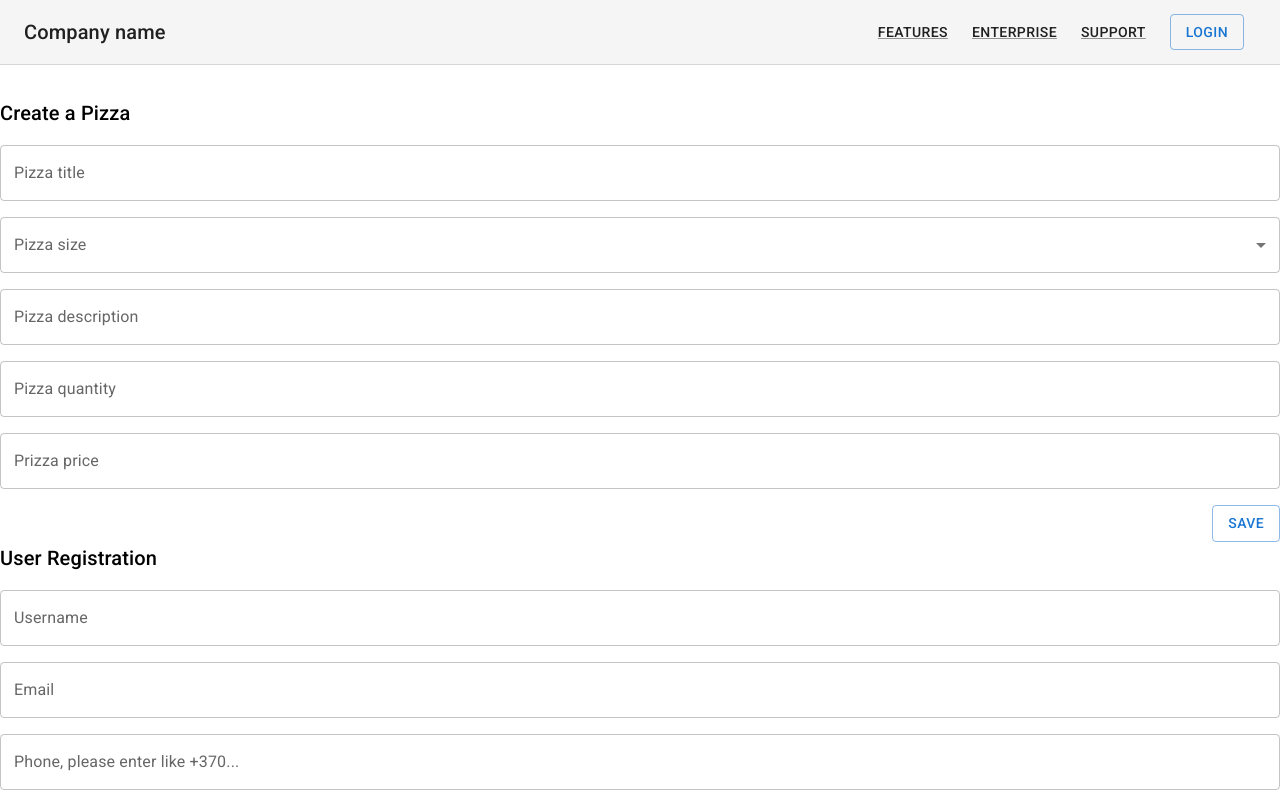
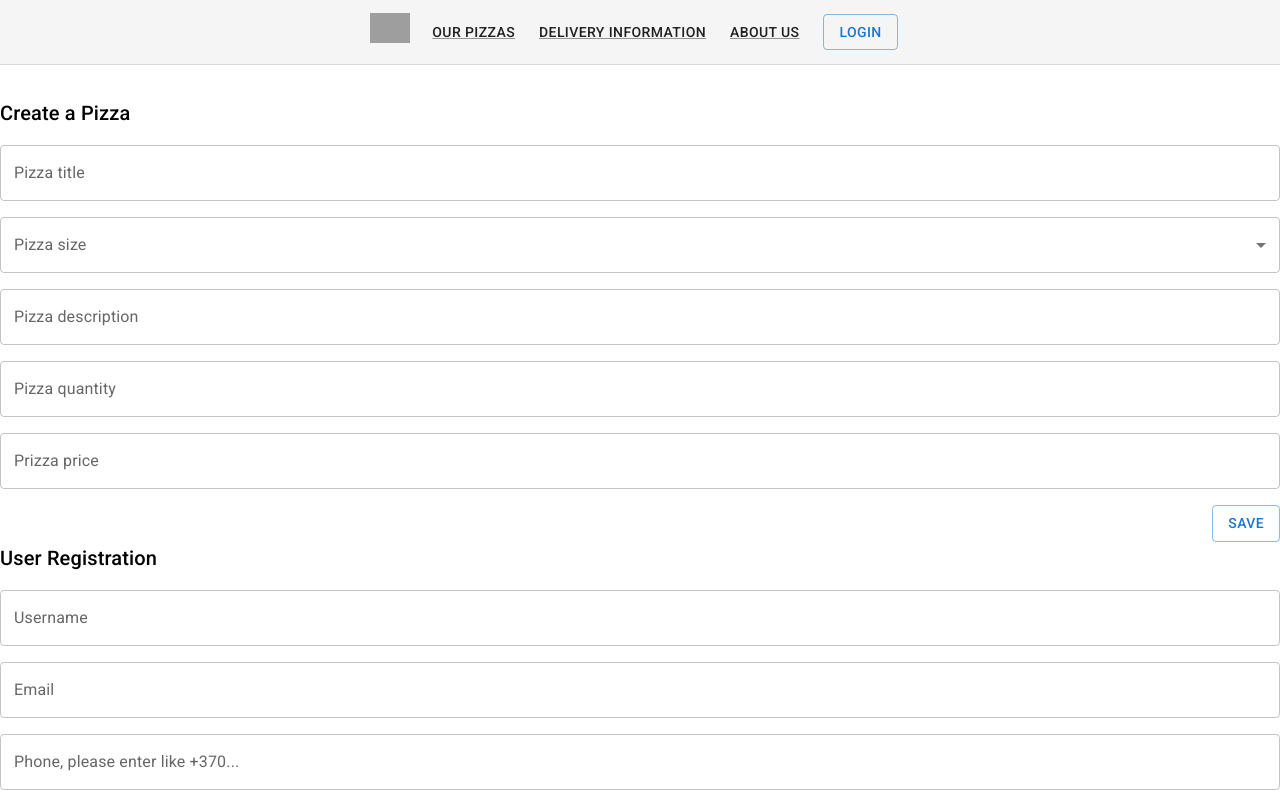
Before and after one commit to gamblerLt/pizza-3, a React (Create React App) app in the folder pizza-ui/: page / in a window 1280 px wide. Shown: the top 800 px of the page. Built offline with nearby package versions, Linux system fonts and the light colour scheme; grey boxes are pictures that could not be loaded.

Commit message:
Menu upper done with logo

```diff
--- a/pizza-ui/src/components/forms/Order.js
+++ b/pizza-ui/src/components/forms/Order.js
@@ -37,7 +37,7 @@ const Order = () => (
 
                     <Typography variant="h6" component="h6">Make an Order</Typography>
 
-                   {<FormTextInput error={props.touched.name && !!props.errors.name} name="name" label="Pizza title"/>}
+                   <FormTextInput error={props.touched.name && !!props.errors.name} name="name" label="Pizza title"/>
 
                     <FormControl error={props.touched.size && !!props.errors.size} fullWidth>
                         <InputLabel id="size-label">Pizza size</InputLabel>
--- a/pizza-ui/src/components/header/Header.js
+++ b/pizza-ui/src/components/header/Header.js
@@ -1,38 +1,31 @@
 import {AppBar, Button, Link, Toolbar, Typography} from "@mui/material";
+import logo from "./img/pizza-logo-long.png";
 
 const Header = () => {
-
     return (
         <AppBar
             position="static"
             color="default"
             elevation={0}
-            sx={{ borderBottom: (theme) => `1px solid ${theme.palette.divider}` }}>
-            <Toolbar sx={{ flexWrap: 'wrap' }}>
-                <Typography variant="h6" color="inherit" noWrap sx={{ flexGrow: 1 }}>
-                    Company name
+            sx={{ borderBottom: (theme) => `1px solid ${theme.palette.divider}` }}
+        >
+            <Toolbar sx={{ flexWrap: "wrap", justifyContent: "center" }}>
+                <Typography variant="h6" color="inherit" noWrap>
+                    <img
+                        src={logo}
+                        alt="Logo"
+                        style={{ height: "30px", marginRight: "10px" }}
+                    />
                 </Typography>
                 <nav>
-                    <Link
-                        variant="button"
-                        color="text.primary"
-                        href="#"
-                        sx={{ my: 1, mx: 1.5 }}>
-                        Features
+                    <Link variant="button" color="text.primary" href="#" sx={{ my: 1, mx: 1.5 }}>
+                        Our Pizzas
                     </Link>
-                    <Link
-                        variant="button"
-                        color="text.primary"
-                        href="#"
-                        sx={{ my: 1, mx: 1.5 }}>
-                        Enterprise
+                    <Link variant="button" color="text.primary" href="#" sx={{ my: 1, mx: 1.5 }}>
+                        Delivery information
                     </Link>
-                    <Link
-                        variant="button"
-                        color="text.primary"
-                        href="#"
-                        sx={{ my: 1, mx: 1.5 }}>
-                        Support
+                    <Link variant="button" color="text.primary" href="#" sx={{ my: 1, mx: 1.5 }}>
+                        About Us
                     </Link>
                 </nav>
                 <Button href="#" variant="outlined" sx={{ my: 1, mx: 1.5 }}>
```
